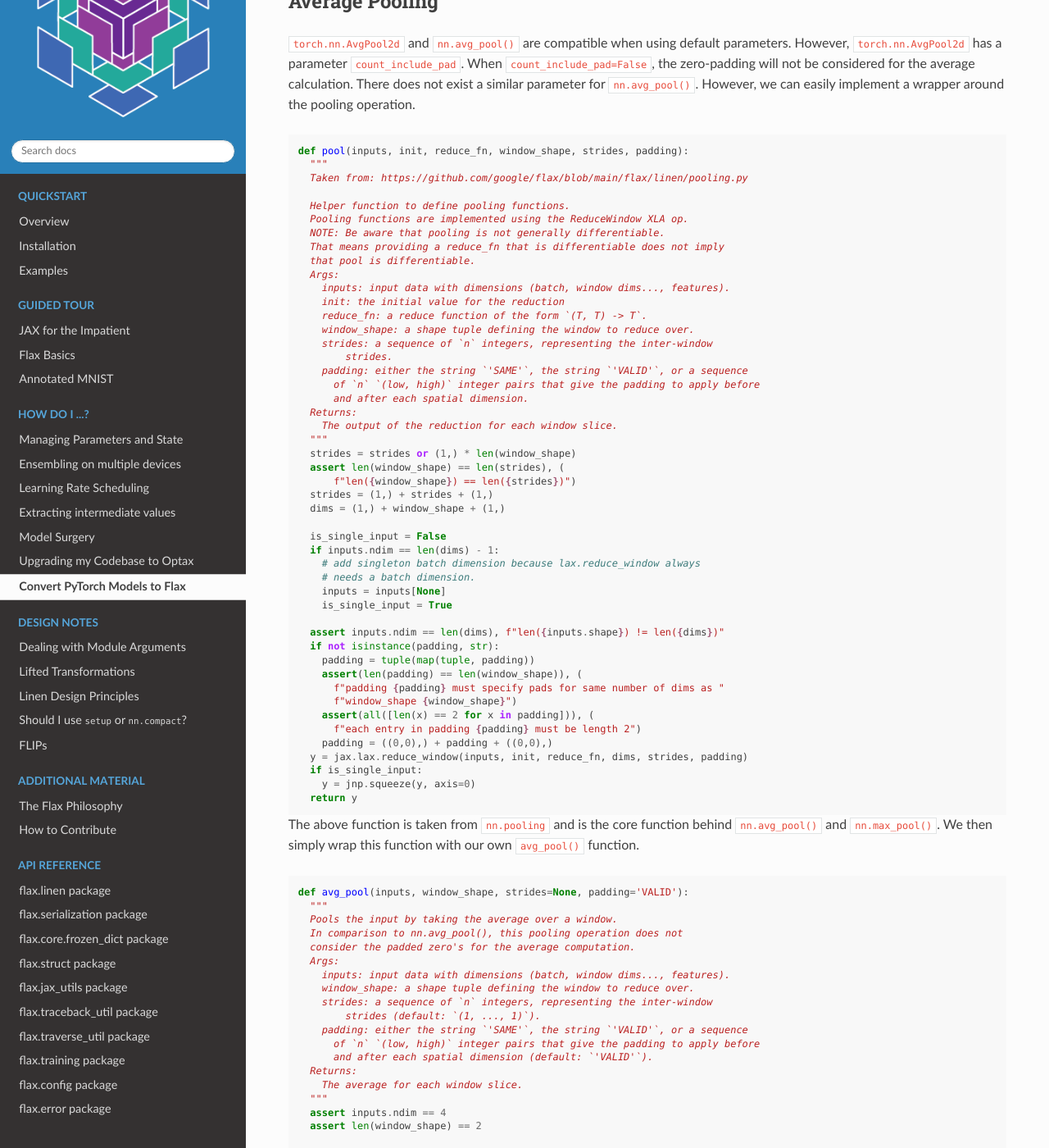
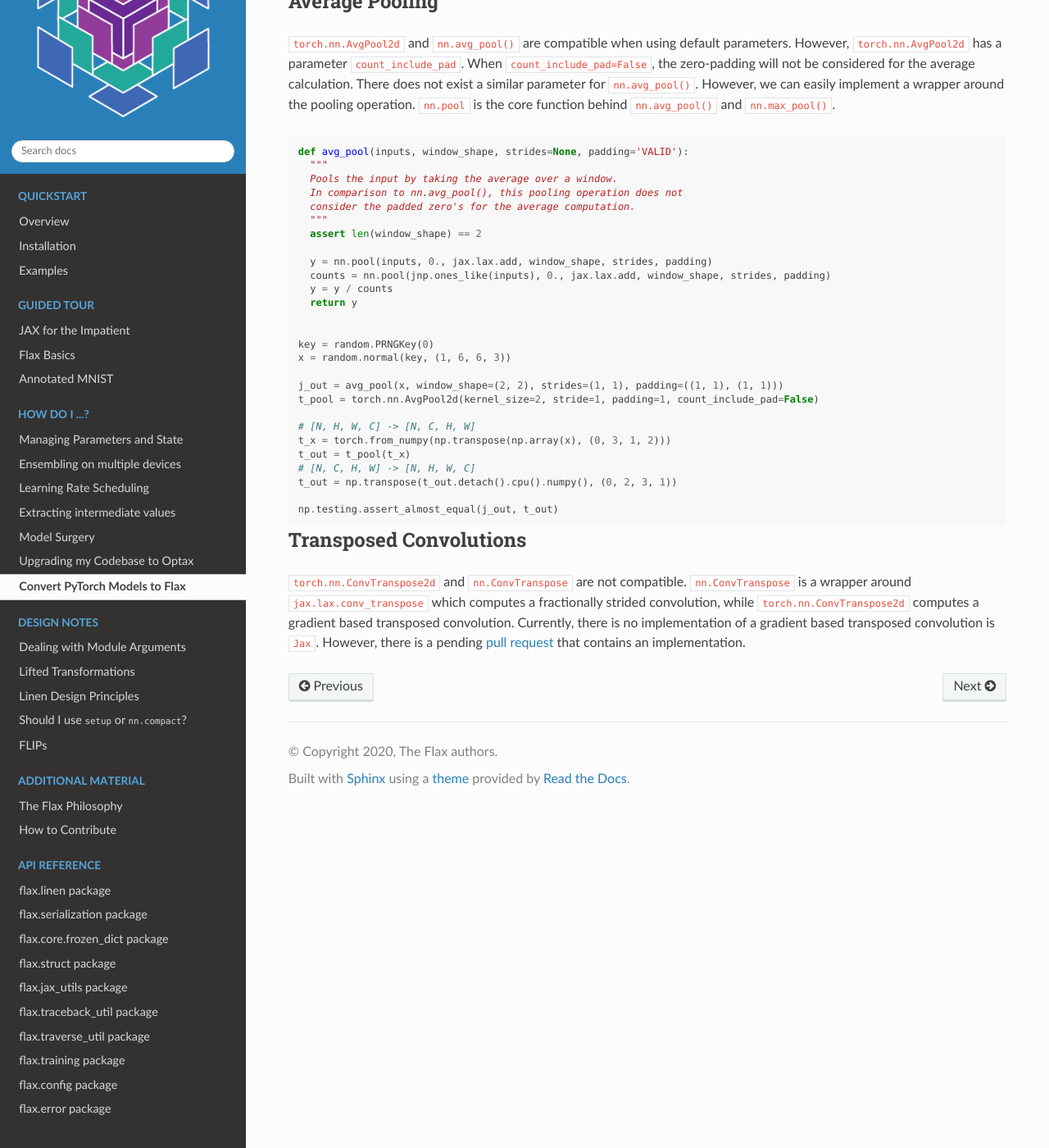
Before and after one commit to bortkomencw/flax, a Sphinx documentation site: the page built from docs/howtos/convert_pytorch_to_flax.rst, in a window 1280 px wide and 1400 px high, scrolled down 3259 px. Shown: the whole window at 82% size. Built offline with Sphinx 7.4.7 and the Read the Docs theme 2.0.0, drawn with Linux system fonts in a browser that asks for light colours; some of the changed text lies outside the part shown.

Commit message:
More updates from @andsteing

```diff
--- a/docs/howtos/convert_pytorch_to_flax.rst
+++ b/docs/howtos/convert_pytorch_to_flax.rst
@@ -216,63 +216,7 @@
 However, ``torch.nn.AvgPool2d`` has a parameter ``count_include_pad``. When ``count_include_pad=False``,
 the zero-padding will not be considered for the average calculation. There does not exist a similar
 parameter for |nn.avg_pool()|_. However, we can easily implement a wrapper around the pooling
-operation.
-
-
-.. testcode::
-
-  def pool(inputs, init, reduce_fn, window_shape, strides, padding):
-    """
-    Taken from: https://github.com/google/flax/blob/main/flax/linen/pooling.py
-
-    Helper function to define pooling functions.
-    Pooling functions are implemented using the ReduceWindow XLA op.
-    NOTE: Be aware that pooling is not generally differentiable.
-    That means providing a reduce_fn that is differentiable does not imply
-    that pool is differentiable.
-    Args:
-      inputs: input data with dimensions (batch, window dims..., features).
-      init: the initial value for the reduction
-      reduce_fn: a reduce function of the form `(T, T) -> T`.
-      window_shape: a shape tuple defining the window to reduce over.
-      strides: a sequence of `n` integers, representing the inter-window
-          strides.
-      padding: either the string `'SAME'`, the string `'VALID'`, or a sequence
-        of `n` `(low, high)` integer pairs that give the padding to apply before
-        and after each spatial dimension.
-    Returns:
-      The output of the reduction for each window slice.
-    """
-    strides = strides or (1,) * len(window_shape)
-    assert len(window_shape) == len(strides), (
-        f"len({window_shape}) == len({strides})")
-    strides = (1,) + strides + (1,)
-    dims = (1,) + window_shape + (1,)
-
-    is_single_input = False
-    if inputs.ndim == len(dims) - 1:
-      # add singleton batch dimension because lax.reduce_window always
-      # needs a batch dimension.
-      inputs = inputs[None]
-      is_single_input = True
-
-    assert inputs.ndim == len(dims), f"len({inputs.shape}) != len({dims})"
-    if not isinstance(padding, str):
-      padding = tuple(map(tuple, padding))
-      assert(len(padding) == len(window_shape)), (
-        f"padding {padding} must specify pads for same number of dims as "
-        f"window_shape {window_shape}")
-      assert(all([len(x) == 2 for x in padding])), (
-        f"each entry in padding {padding} must be length 2")
-      padding = ((0,0),) + padding + ((0,0),)
-    y = jax.lax.reduce_window(inputs, init, reduce_fn, dims, strides, padding)
-    if is_single_input:
-      y = jnp.squeeze(y, axis=0)
-    return y
-
-
-The above function is taken from |nn.pooling|_ and is the core function behind |nn.avg_pool()|_ and |nn.max_pool()|_.
-We then simply wrap this function with our own ``avg_pool()`` function.
+operation. ``nn.pool`` is the core function behind |nn.avg_pool()|_ and |nn.max_pool()|_.
 
 .. |nn.avg_pool()| replace:: ``nn.avg_pool()``
 .. _nn.avg_pool(): https://flax.readthedocs.io/en/latest/_autosummary/flax.linen.avg_pool.html
@@ -280,8 +224,6 @@
 .. |nn.max_pool()| replace:: ``nn.max_pool()``
 .. _nn.max_pool(): https://flax.readthedocs.io/en/latest/_autosummary/flax.linen.max_pool.html
 
-.. |nn.pooling| replace:: ``nn.pooling``
-.. _nn.pooling: https://github.com/google/flax/blob/main/flax/linen/pooling.py
 
 .. testcode::
 
@@ -290,28 +232,11 @@
     Pools the input by taking the average over a window.
     In comparison to nn.avg_pool(), this pooling operation does not
     consider the padded zero's for the average computation.
-    Args:
-      inputs: input data with dimensions (batch, window dims..., features).
-      window_shape: a shape tuple defining the window to reduce over.
-      strides: a sequence of `n` integers, representing the inter-window
-          strides (default: `(1, ..., 1)`).
-      padding: either the string `'SAME'`, the string `'VALID'`, or a sequence
-        of `n` `(low, high)` integer pairs that give the padding to apply before
-        and after each spatial dimension (default: `'VALID'`).
-    Returns:
-      The average for each window slice.
     """
-    assert inputs.ndim == 4
     assert len(window_shape) == 2
 
-    y = pool(inputs, 0., jax.lax.add, window_shape, strides, padding)
-    ones = jnp.ones(shape=(1, inputs.shape[1], inputs.shape[2], 1)).astype(inputs.dtype)
-    counts = jax.lax.conv_general_dilated(ones,
-                                          jnp.expand_dims(jnp.ones(window_shape).astype(inputs.dtype), axis=(-2, -1)),
-                                          window_strides=(1, 1),
-                                          padding=((1, 1), (1, 1)),
-                                          dimension_numbers=nn.linear._conv_dimension_numbers(ones.shape),
-                                          feature_group_count=1)
+    y = nn.pool(inputs, 0., jax.lax.add, window_shape, strides, padding)
+    counts = nn.pool(jnp.ones_like(inputs), 0., jax.lax.add, window_shape, strides, padding)
     y = y / counts
     return y
 
```
Also changed, not shown: 1 other file.
